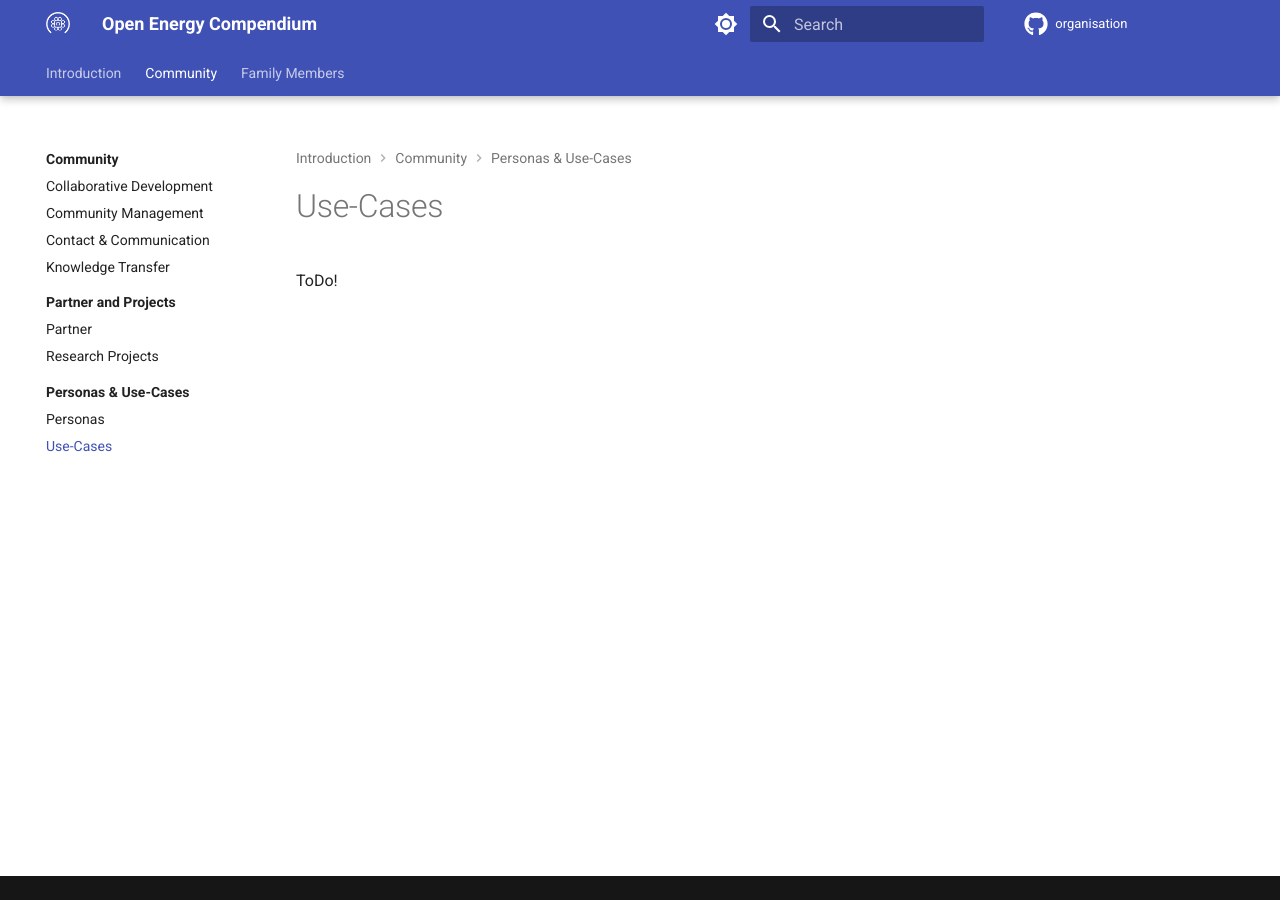
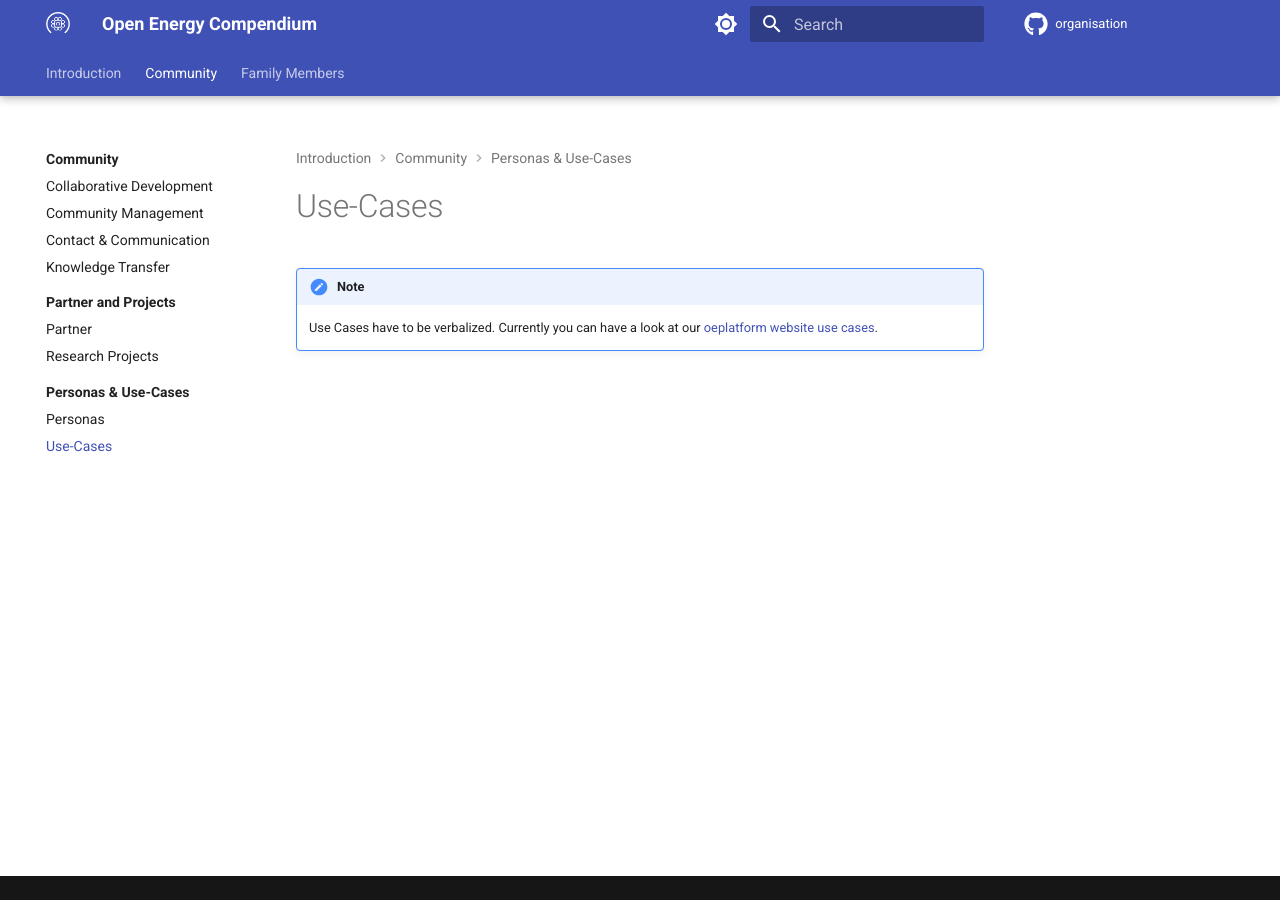
Before and after one commit to OpenEnergyPlatform/organisation, an MkDocs documentation site: the page built from compendium/family_community/personas/use-cases.md, in a window 1280 px wide. Built offline with MkDocs 1.6.1 and Material for MkDocs 9.7.7, drawn with Linux system fonts in a browser that asks for light colours; comment, search, counter and statistics services are not loaded.

Commit message:
add note about missing use cases

```diff
--- a/compendium/family_community/personas/use-cases.md
+++ b/compendium/family_community/personas/use-cases.md
@@ -1,3 +1,4 @@
 # Use-Cases
 
-ToDo!
+!!! Note
+    Use Cases have to be verbalized. Currently you can have a look at our [oeplatform website use cases](../../family_members/software-architecture/open-energy-platform.md#use-cases).
```
